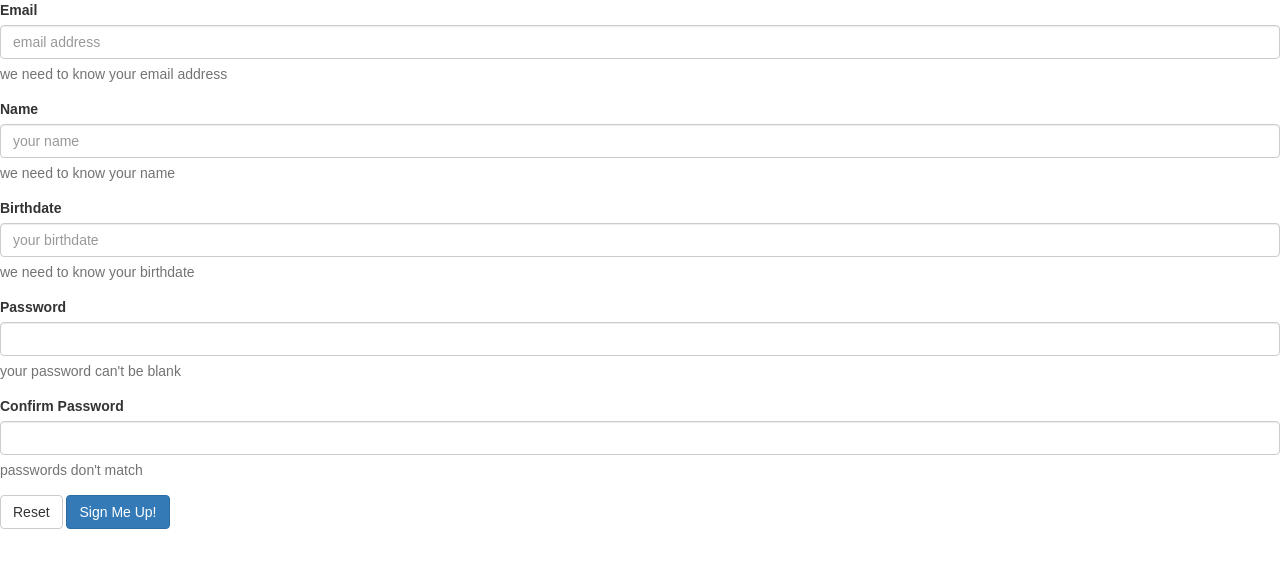
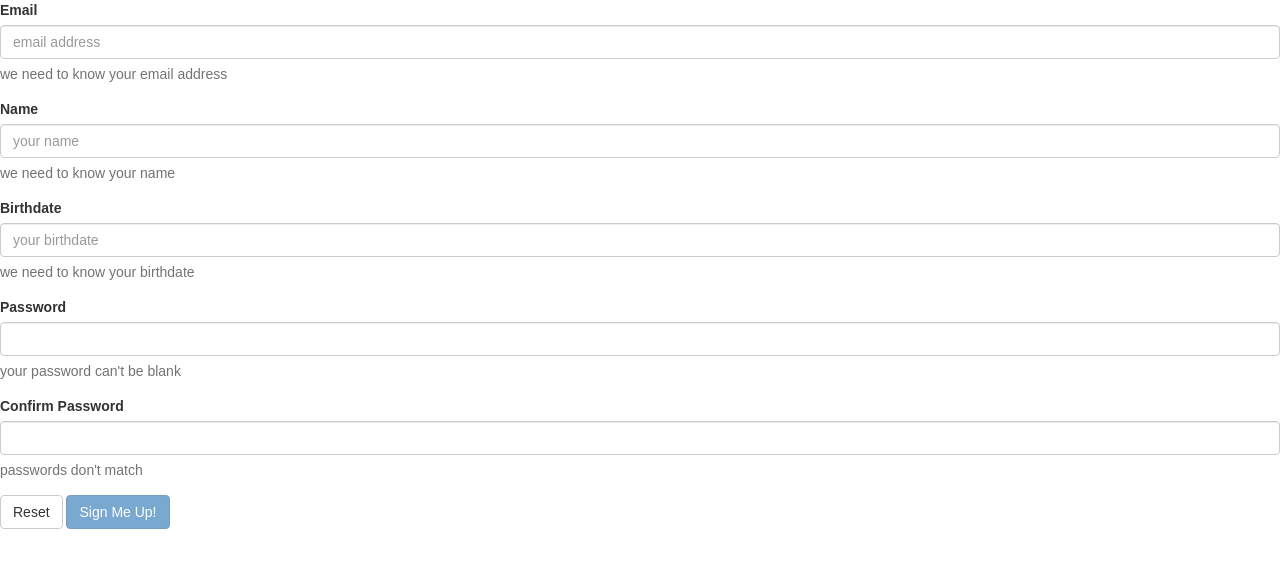
Before and after one commit to FXStrato/team-challenge, a React (Create React App) app: page / in a window 1280 px wide. Shown: the top 568 px of the page. Built offline with nearby package versions, Linux system fonts and the light colour scheme.

Commit message:
tester for submit button message

```diff
--- a/src/TeamSignUp.js
+++ b/src/TeamSignUp.js
@@ -39,7 +39,7 @@ class SignUpForm extends React.Component {
 
   render() {
     //if all fields are valid, button should be enabled
-    var buttonEnabled = (this.state.email.valid && this.state.name.valid && this.state.dob.isValid && this.state.password.valid);
+    var buttonEnabled = !(this.state.email.valid && this.state.name.valid && this.state.dob.valid && this.state.password.valid);
 
     return (
       <form name="signupForm" onSubmit={(e) => this.handleSubmit(e)}>
```
Also changed, not shown: 1 other file (tests, documents, lock files or other folders).
